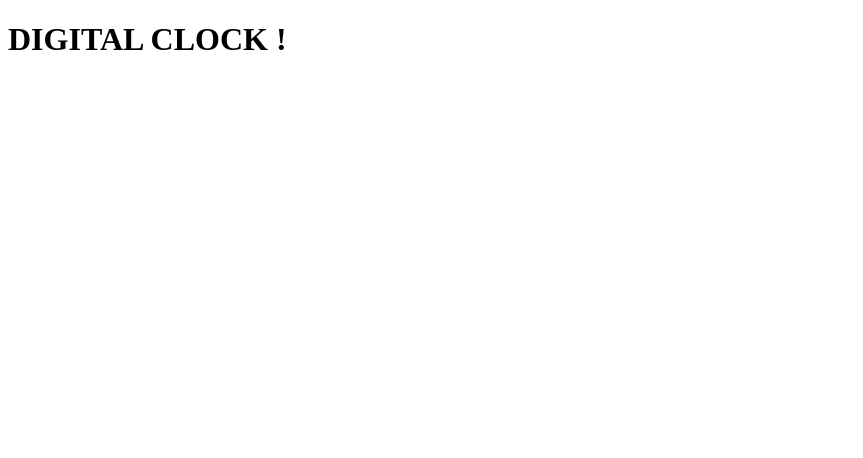
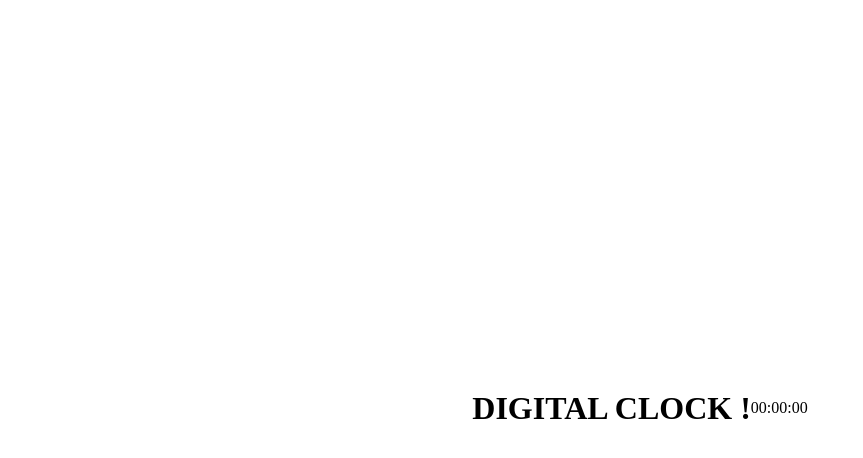
Before and after one commit to farhan3738/Digital-clock, a plain HTML site: page index.html in a window 1280 px wide. Shown: the whole page, without its empty margins (0-863 px from the left). Drawn offline with Linux system fonts and the light colour scheme.

Commit message:
Structure created

```diff
--- a/clock.css
+++ b/clock.css
@@ -0,0 +1,6 @@
+.clock {
+    display: flex;
+    align-items: center;
+    justify-content: center;
+    height: 100vh;
+}
--- a/index.html
+++ b/index.html
@@ -4,8 +4,12 @@
     <meta charset="UTF-8">
     <meta name="viewport" content="width=device-width, initial-scale=1.0">
     <title>Digital clock</title>
+    <link rel="stylesheet" href="clock.css">
 </head>
 <body>
-    <h1>DIGITAL CLOCK !</h1>
+    <div class="clock">
+        <h1>DIGITAL CLOCK !</h1>
+        <div id="time">00:00:00</div>
+    </div>
 </body>
 </html>
```
